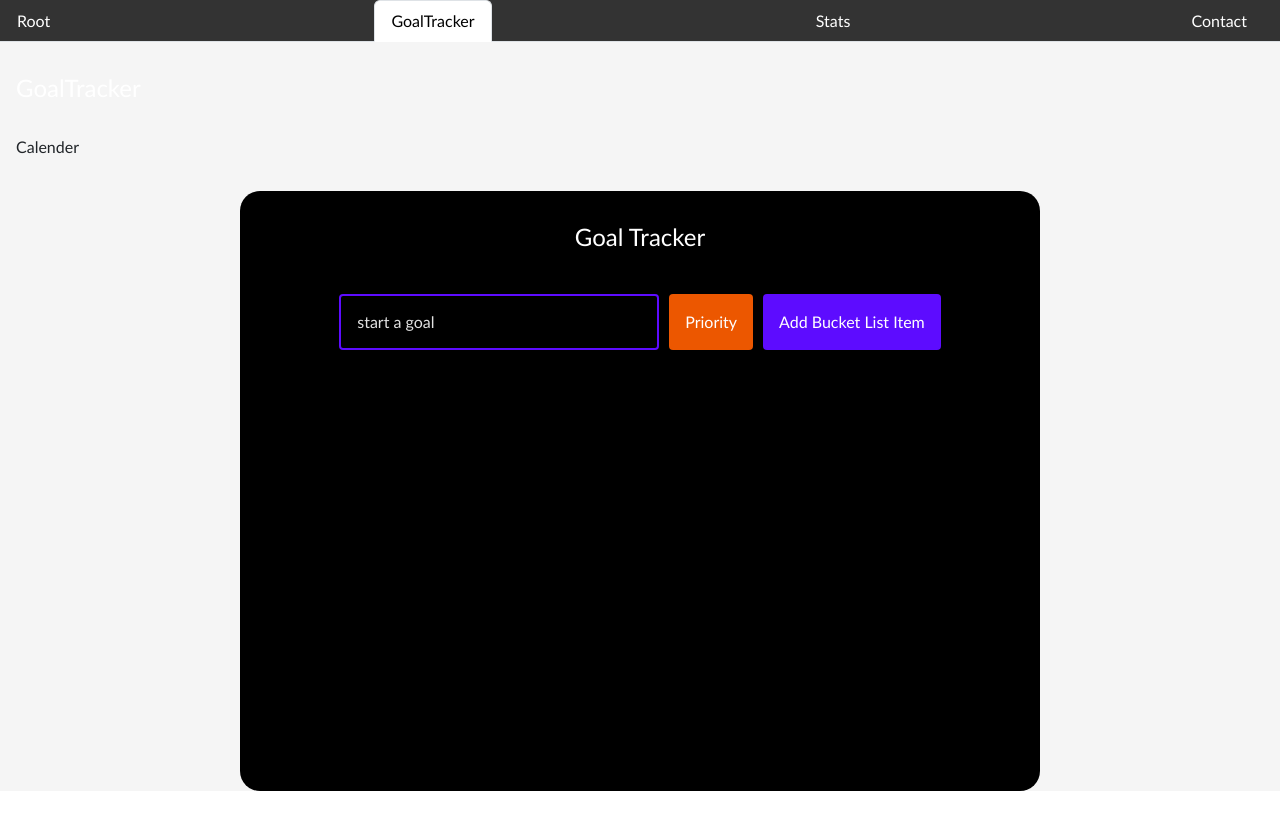
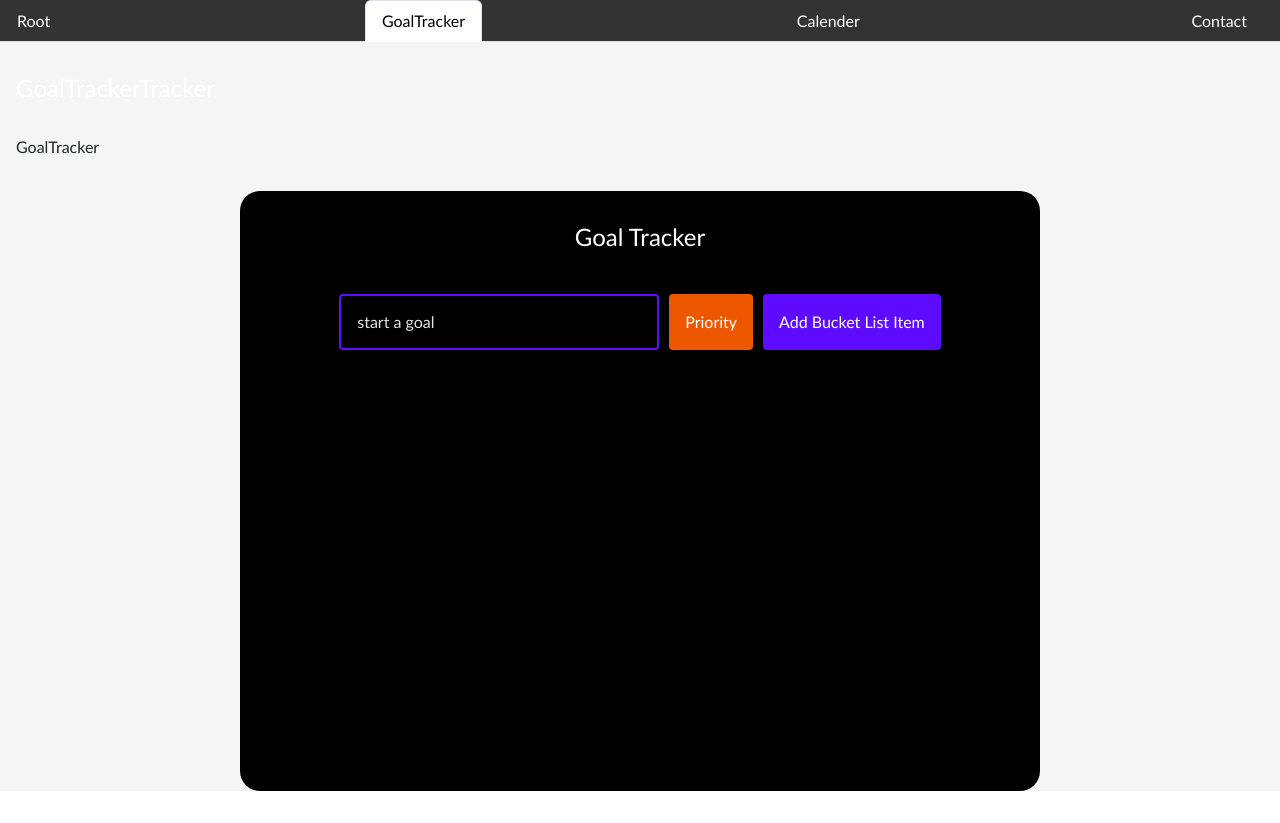
Before and after one commit to AlxMarz/goal-logger, a React (Vite) app in the folder Goal-Tracker/: page /GoalTracker in a window 1280 px wide. Built offline with nearby package versions, Linux system fonts and the light colour scheme.

Commit message:
mmmmmmmmm

```diff
--- a/Goal-Tracker/src/components/NavTabs.jsx
+++ b/Goal-Tracker/src/components/NavTabs.jsx
@@ -28,11 +28,11 @@ function NavTabs() {
       </li>
       <li className="nav-item">
         <Link
-          to="/Stats"
-          // Check to see if the currentPage is `Stats`, and if so we use the active link class from bootstrap. Otherwise, we set it to a normal nav-link
-          className={currentPage === '/Stats' ? 'nav-link active' : 'nav-link'}
+          to="/Calender"
+          // Check to see if the currentPage is `Calender`, and if so we use the active link class from bootstrap. Otherwise, we set it to a normal nav-link
+          className={currentPage === '/Calender' ? 'nav-link active' : 'nav-link'}
         >
-          Stats
+          Calender
         </Link>
       </li>
       <li className="nav-item">
--- a/Goal-Tracker/src/main.jsx
+++ b/Goal-Tracker/src/main.jsx
@@ -12,7 +12,7 @@ import App from './App';
 import Error from './pages/Error';
 import GoalTracker from './pages/GoalTracker';
 import Contact from './pages/Contact';
-import Stats from './pages/Stats';
+import Calender from './pages/Calender';
 
 
 const router = createBrowserRouter([
@@ -30,8 +30,8 @@ const router = createBrowserRouter([
         element: <GoalTracker />,
       },
       {
-        path: '/Stats',
-        element: <Stats />,
+        path: '/Calender',
+        element: <Calender />,
       },
       {
         path: '/Contact',
--- a/Goal-Tracker/src/pages/Calender.jsx
+++ b/Goal-Tracker/src/pages/Calender.jsx
@@ -1,9 +1,9 @@
-export default function GoalTracker() {
+export default function Calender() {
   return (
     <div>
       <h1>Goal Tracker</h1>
       <p>
-    List of goals to track
+   shows a calnder
       </p>
     </div>
   );
--- a/Goal-Tracker/src/pages/GoalTracker.jsx
+++ b/Goal-Tracker/src/pages/GoalTracker.jsx
@@ -1,11 +1,11 @@
 import BucketList from '../components/BucketList';
 
-export default function Calender() {
+export default function GoalTracker() {
   return (
     <div>
-      <h1>GoalTracker</h1>
+      <h1>GoalTrackerTracker</h1>
       <p>
-    Calender
+    GoalTracker
       </p>
       <div className="bucket-app">
           <BucketList />
```
